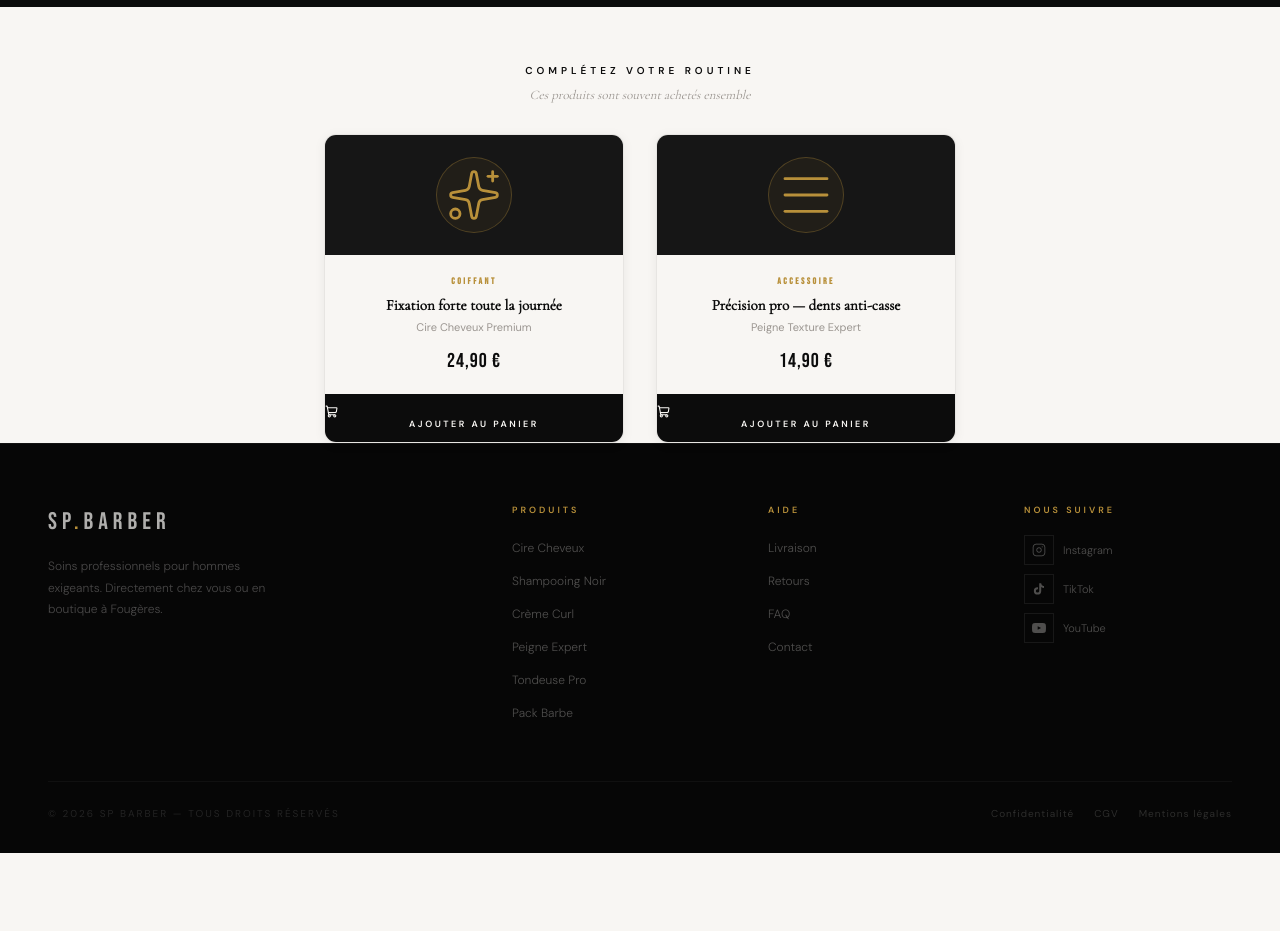
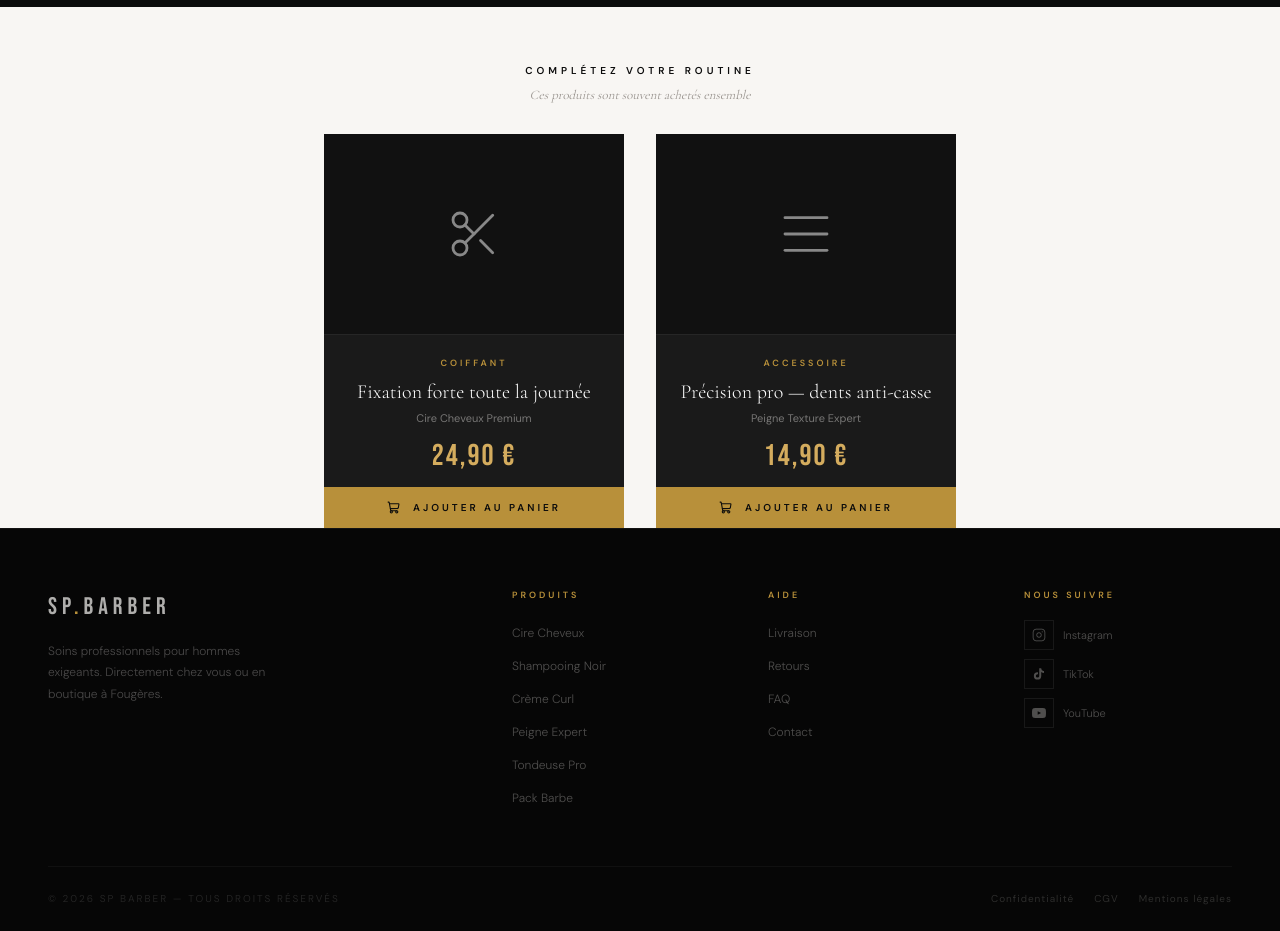
Before and after one commit to hedirahal-cmd/spbarber, a Next.js app: page /products/shampooing-noir-colorant in a window 1280 px wide. Shown: the part 1800-2731 px from the top of the page. Before the commit the page ends 2653 px from the top, so only its background shows below. Built offline with nearby package versions, Linux system fonts and the light colour scheme.

Commit message:
design: sac-cards dark theme matching homepage, icon mapping fix

```diff
--- a/src/app/globals.css
+++ b/src/app/globals.css
@@ -1443,84 +1443,71 @@ footer { background: #060606; border-top: 1px solid rgba(255,255,255,.05); paddi
 }
 .sac-sub { font-size: 13px; color: var(--gt); font-family: var(--fs); font-style: italic; }
 
-/* Grille — max 300px par carte, gap 32px */
+/* Grille */
 .sac-grid {
   display: flex; flex-wrap: wrap; justify-content: center;
   gap: 32px; padding: 0 48px; background: none;
 }
 
-/* Carte — radius 12px, shadow, hover élévation */
+/* Carte — fond sombre identique homepage bestsellers */
 .sac-card {
-  background: var(--w);
-  border: 1px solid rgba(0,0,0,.07);
-  border-radius: 12px;
+  background: #1a1a1a;
+  border: none;
+  border-radius: 0;
   max-width: 300px; flex: 1 1 240px;
   display: flex; flex-direction: column;
   overflow: hidden;
-  box-shadow: 0 2px 12px rgba(0,0,0,.06);
-  transition: transform 0.24s ease, box-shadow 0.24s ease, border-color 0.24s ease;
-}
-.sac-card:hover {
-  transform: translateY(-5px);
-  box-shadow: 0 12px 36px rgba(0,0,0,.12);
-  border-color: rgba(184,144,58,.25);
-}
+  transition: opacity 0.2s;
+}
+.sac-card:hover { opacity: 0.93; }
 
 .sac-card-link {
   display: flex; flex-direction: column; align-items: stretch;
   text-align: center; text-decoration: none; color: inherit; flex: 1;
 }
 
-/* Zone icône — 120px, fond presque noir */
+/* Zone icône — 200px, quasi noir, icône gris */
 .sac-img {
-  width: 100%; height: 120px;
-  background: #161616;
+  width: 100%; height: 200px;
+  background: #111111;
   display: flex; align-items: center; justify-content: center;
-  flex-shrink: 0; color: var(--gold);
-}
-
-/* Cercle doré autour de l'icône */
-.sac-icon-ring {
-  width: 76px; height: 76px;
-  border-radius: 50%;
-  border: 1.5px solid rgba(184,144,58,.32);
-  background: rgba(184,144,58,.07);
-  display: flex; align-items: center; justify-content: center;
-  transition: border-color 0.22s, background 0.22s;
-}
-.sac-card:hover .sac-icon-ring {
-  border-color: rgba(184,144,58,.72);
-  background: rgba(184,144,58,.13);
-}
+  flex-shrink: 0; color: #888;
+}
+
+/* Annule le cercle doré ajouté précédemment */
+.sac-icon-ring { display: contents; }
 
 /* Infos */
 .sac-info {
-  display: flex; flex-direction: column; align-items: center; gap: 4px;
-  padding: 20px 20px 18px; flex: 1;
+  display: flex; flex-direction: column; align-items: center; gap: 0;
+  padding: 22px 24px 16px; flex: 1;
+  border-top: 1px solid rgba(255,255,255,.05);
 }
 .sac-cat {
-  font-size: 9px; letter-spacing: 2.5px; text-transform: uppercase;
-  color: var(--gold); font-weight: 700; font-family: var(--fd);
+  font-size: 9px; letter-spacing: 3px; text-transform: uppercase;
+  color: var(--gold); font-weight: 600; font-family: var(--fb);
+  margin-bottom: 10px;
 }
 .sac-benefit {
-  font-family: var(--fs); font-size: 15px; font-weight: 600;
-  color: var(--b); line-height: 1.35; margin-top: 3px;
-}
-.sac-name { font-size: 11px; color: var(--gt); }
+  font-family: var(--fs); font-size: 20px; font-weight: 300;
+  color: #fff; line-height: 1.2; margin-bottom: 6px;
+}
+.sac-name { font-size: 11px; color: rgba(248,246,243,.42); margin-bottom: 14px; }
 .sac-price {
-  font-family: var(--fd); font-size: 20px; letter-spacing: 1px;
-  color: var(--b); margin-top: 6px;
-}
-
-/* Bouton — toujours visible, jamais tronqué */
+  font-family: var(--fd); font-size: 30px; letter-spacing: 2px;
+  color: var(--goldl); line-height: 1;
+}
+
+/* Bouton — fond or, texte noir, pleine largeur */
 .sac-atc {
-  display: block; width: 100%; height: 48px; flex-shrink: 0;
-  background: var(--b); color: var(--w); border: none;
-  font-size: 9px; letter-spacing: 2.5px; text-transform: uppercase;
+  display: flex; align-items: center; justify-content: center; gap: 8px;
+  width: 100%; padding: 13px 24px; flex-shrink: 0;
+  background: var(--gold); color: var(--b); border: none;
+  font-size: 10px; letter-spacing: 3px; text-transform: uppercase;
   font-weight: 700; font-family: var(--fb); cursor: pointer;
-  transition: background 0.2s, color 0.2s, letter-spacing 0.2s;
-}
-.sac-atc:hover { background: var(--gold); color: var(--b); letter-spacing: 3px; }
+  transition: background 0.2s;
+}
+.sac-atc:hover { background: var(--goldl); }
 
 /* ─ Cart suggestions (clairement séparées du panier réel) ─ */
 .cart-sugg { border-top: 2px solid var(--b); background: var(--g); flex-shrink: 0; }
--- a/src/components/product/ProductDetail.tsx
+++ b/src/components/product/ProductDetail.tsx
@@ -38,13 +38,13 @@ function CategoryIcon({ category, size = 64 }: { category: string; size?: number
 }
 
 function ProductIcon({ productId, size = 40 }: { productId: string; size?: number }) {
-  if (productId === '1') return <Sparkles size={size} strokeWidth={1.2} />
-  if (productId === '2') return <Droplets size={size} strokeWidth={1.2} />
-  if (productId === '3') return <Waves size={size} strokeWidth={1.2} />
+  if (productId === '1') return <Scissors   size={size} strokeWidth={1.2} />
+  if (productId === '2') return <Droplets   size={size} strokeWidth={1.2} />
+  if (productId === '3') return <Waves      size={size} strokeWidth={1.2} />
   if (productId === '4') return <AlignJustify size={size} strokeWidth={1.2} />
-  if (productId === '5') return <Package size={size} strokeWidth={1.2} />
-  if (productId === '6') return <Zap size={size} strokeWidth={1.2} />
-  return <Sparkles size={size} strokeWidth={1.2} />
+  if (productId === '5') return <Zap        size={size} strokeWidth={1.2} />
+  if (productId === '6') return <Package    size={size} strokeWidth={1.2} />
+  return <Scissors size={size} strokeWidth={1.2} />
 }
 
 const CATEGORY_LABELS: Record<string, string> = {
--- a/src/components/product/ShampooingNoirPage.tsx
+++ b/src/components/product/ShampooingNoirPage.tsx
@@ -19,13 +19,13 @@ const SOCIAL_COUNT = 51
 const FREE_SHIP = 4900
 
 function ProductIcon({ productId, size = 40 }: { productId: string; size?: number }) {
-  if (productId === '1') return <Sparkles size={size} strokeWidth={1.2} />
-  if (productId === '2') return <Droplets size={size} strokeWidth={1.2} />
-  if (productId === '3') return <Waves size={size} strokeWidth={1.2} />
+  if (productId === '1') return <Scissors   size={size} strokeWidth={1.2} />
+  if (productId === '2') return <Droplets   size={size} strokeWidth={1.2} />
+  if (productId === '3') return <Waves      size={size} strokeWidth={1.2} />
   if (productId === '4') return <AlignJustify size={size} strokeWidth={1.2} />
-  if (productId === '5') return <Package size={size} strokeWidth={1.2} />
-  if (productId === '6') return <Zap size={size} strokeWidth={1.2} />
-  return <Sparkles size={size} strokeWidth={1.2} />
+  if (productId === '5') return <Zap        size={size} strokeWidth={1.2} />
+  if (productId === '6') return <Package    size={size} strokeWidth={1.2} />
+  return <Scissors size={size} strokeWidth={1.2} />
 }
 
 const CATEGORY_LABELS: Record<string, string> = {
```
